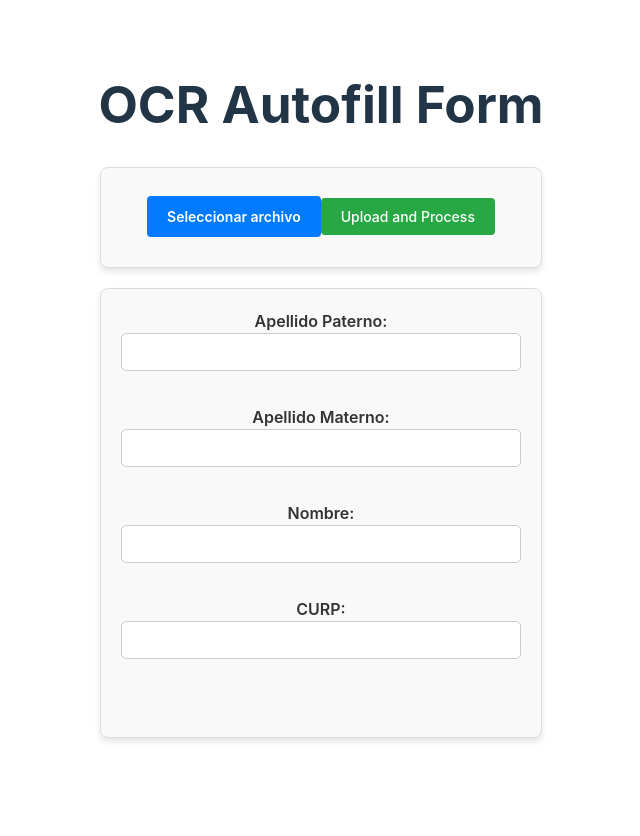
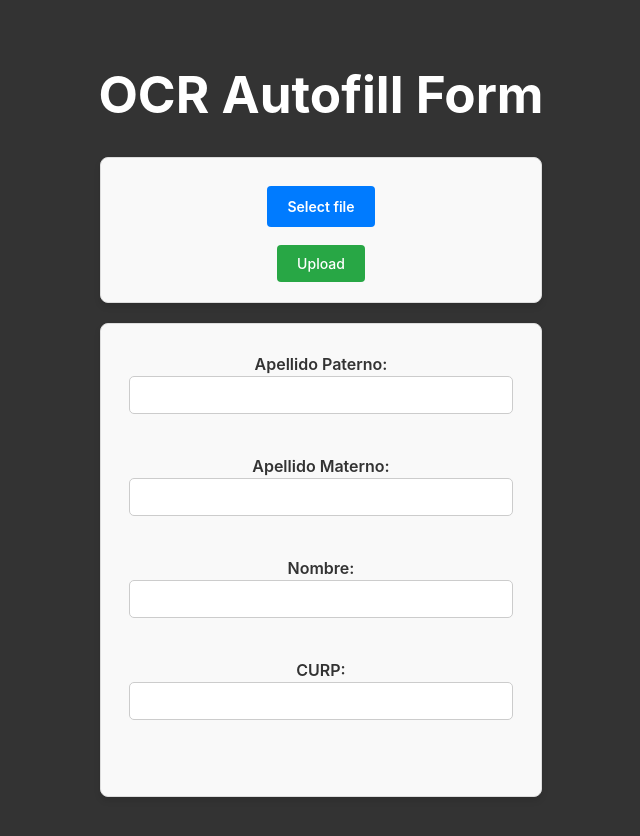
Before and after one commit to Cristianr5888/ocr_api2, a React (Vite) app: page / in a window 1280 px wide. Shown: the top 836 px of the page, without its empty margins (319-959 px from the left). Before the commit the page ends 800 px from the top, so only its background shows below. Built offline with nearby package versions, Linux system fonts and the light colour scheme.

Commit message:
styles added

```diff
--- a/src/App.css
+++ b/src/App.css
@@ -3,34 +3,6 @@
   margin: 0 auto;
   padding: 2rem;
   text-align: center;
-}
-
-.logo {
-  height: 6em;
-  padding: 1.5em;
-  will-change: filter;
-  transition: filter 300ms;
-}
-.logo:hover {
-  filter: drop-shadow(0 0 2em #646cffaa);
-}
-.logo.react:hover {
-  filter: drop-shadow(0 0 2em #61dafbaa);
-}
-
-@keyframes logo-spin {
-  from {
-    transform: rotate(0deg);
-  }
-  to {
-    transform: rotate(360deg);
-  }
-}
-
-@media (prefers-reduced-motion: no-preference) {
-  a:nth-of-type(2) .logo {
-    animation: logo-spin infinite 20s linear;
-  }
 }
 
 .card {
@@ -43,7 +15,12 @@
 .submit-button {
   background-color: aqua;
 }
-
+body {
+  background-color: #333;
+}
+h1 {
+  color: white;
+}
 /* Contenedor principal del formulario */
 form {
   max-width: 400px;
@@ -62,6 +39,7 @@
   font-weight: 600;
   color: #333;
   margin-bottom: 10px;
+  margin: 8px;
 }
 
 /* Campos de entrada */
--- a/src/OCRForm.jsx
+++ b/src/OCRForm.jsx
@@ -11,7 +11,7 @@
     edad: "",
     fechaNac: "",
   });
-  const [ocrResult, setOcrResult] = useState(null);
+  const [, setOcrResult] = useState(null);
 
   const palabrasIgnoradas = [
     "INSTITUTO",
@@ -241,20 +241,21 @@
 
         {/* Label personalizado */}
         <label htmlFor="file-upload" className="custom-file-label">
-          Seleccionar archivo
+          Select file
         </label>
 
+        <br />
         <button type="submit" className="submit-button">
-          Upload and Process
+          Upload
         </button>
       </form>
 
-      {ocrResult && (
+      {/* {ocrResult && (
         <div>
           <h3>OCR Result (JSON):</h3>
           <pre>{JSON.stringify(ocrResult, null, 2)}</pre>
         </div>
-      )}
+      )} */}
 
       <form>
         <label>
```
